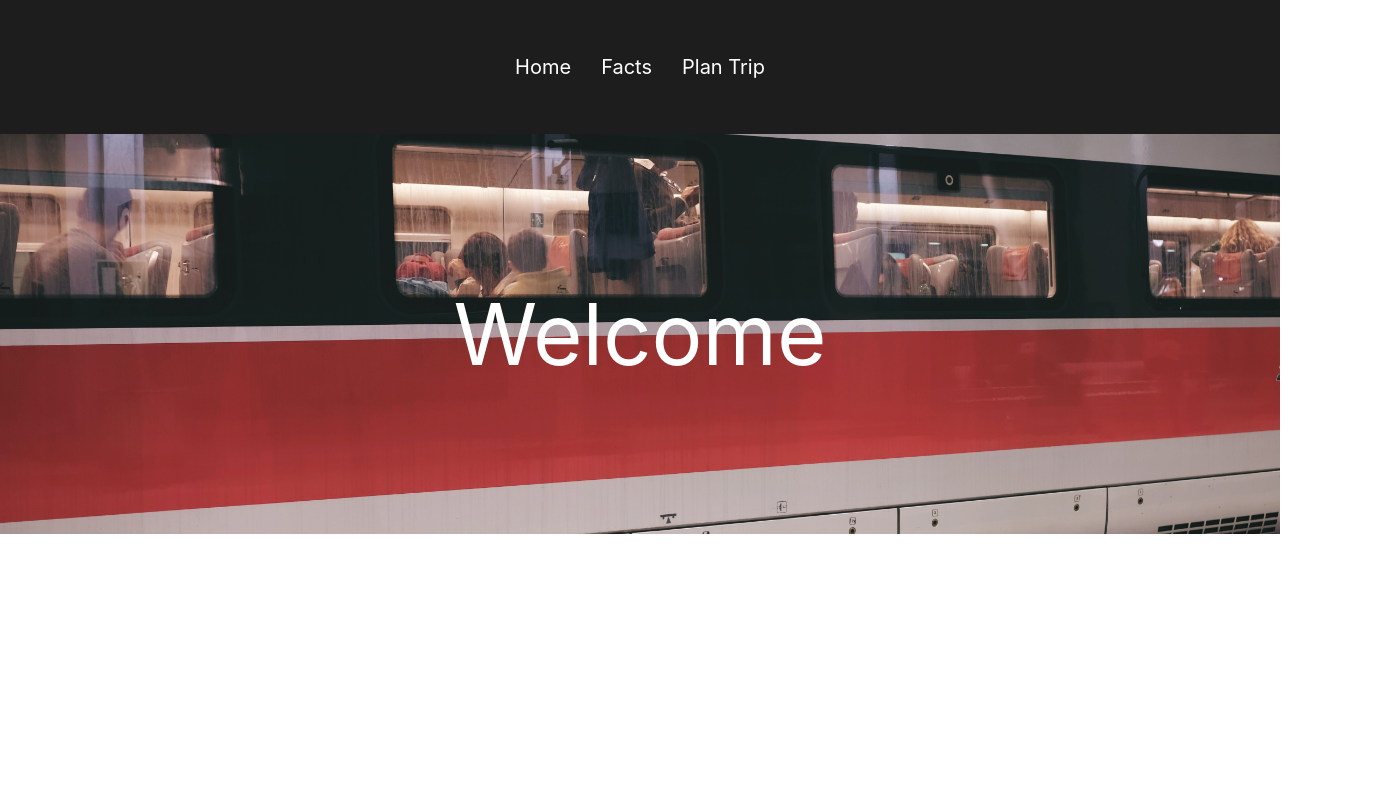
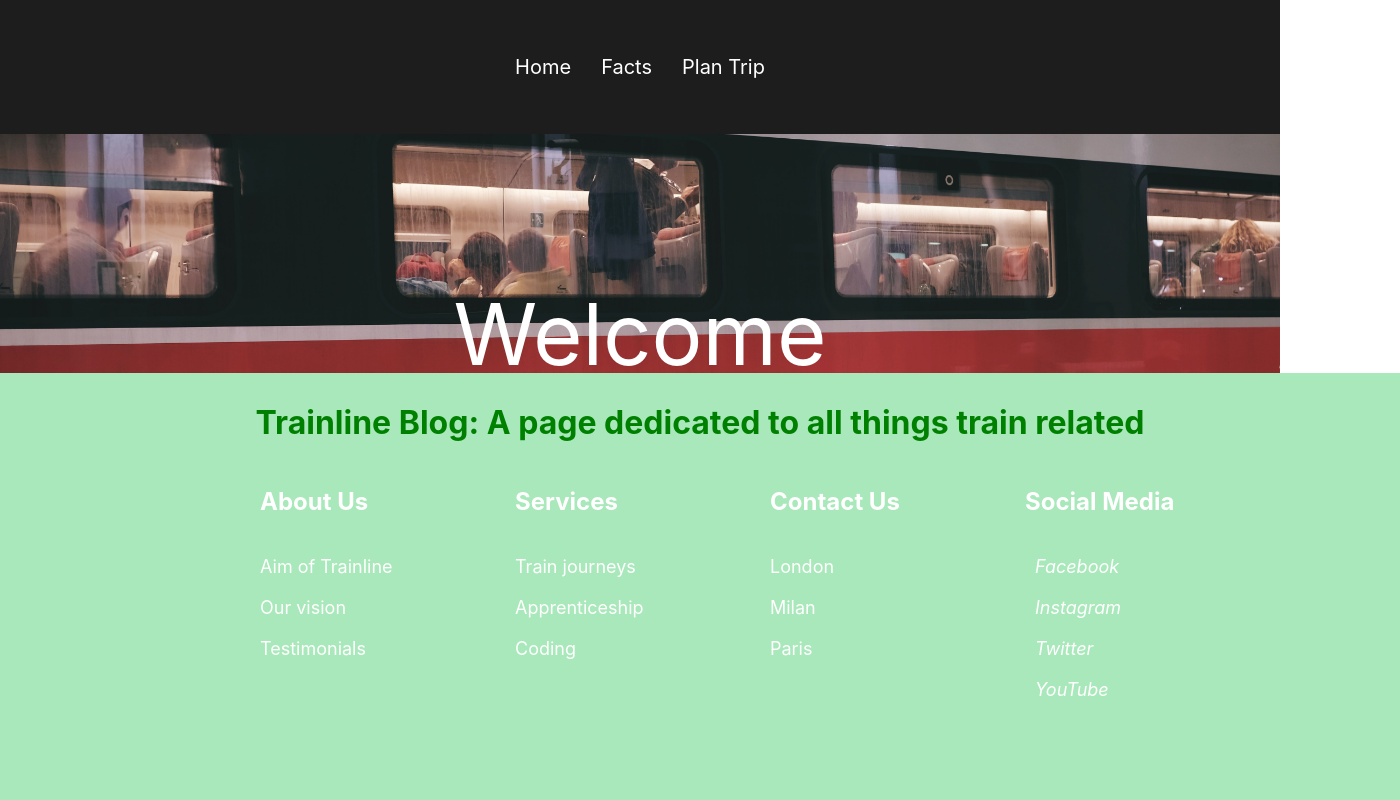
Before and after one commit to alexandravladu/ts-react-project, a React (Create React App) app: page / in a window 1280 px wide. Shown: the top 800 px of the page, 1400 px wide, since content can reach past the window. Built offline with nearby package versions, Linux system fonts and the light colour scheme.

Commit message:
fixed css and rendering issues for todo

```diff
--- a/package.json
+++ b/package.json
@@ -14,6 +14,7 @@
     "react-dom": "^18.2.0",
     "react-router-dom": "^6.5.0",
     "react-scripts": "5.0.1",
+    "styled-components": "^5.3.6",
     "typescript": "^4.9.4",
     "web-vitals": "^2.1.4"
   },
@@ -42,6 +43,7 @@
     ]
   },
   "devDependencies": {
+    "@types/styled-components": "^5.1.26",
     "node-sass": "^7.0.3"
   }
 }
--- /dev/null
+++ b/src/components/footer/Footer.tsx
@@ -0,0 +1,75 @@
+import React from "react";
+import {
+  Box,
+  Container,
+  Row,
+  Column,
+  FooterLink,
+  Heading,
+} from "./FooterStyles";
+
+const Footer = () => {
+  return (
+    <Box>
+      <h1 style={{ color: "green",
+                   textAlign: "center",
+                   marginTop: "-50px" }}>
+        Trainline Blog: A page dedicated to all things train related
+      </h1>
+      <Container>
+        <Row>
+          <Column>
+            <Heading>About Us</Heading>
+            <FooterLink href="#">Aim of Trainline</FooterLink>
+            <FooterLink href="#">Our vision</FooterLink>
+            <FooterLink href="#">Testimonials</FooterLink>
+          </Column>
+          <Column>
+            <Heading>Services</Heading>
+            <FooterLink href="#">Train journeys</FooterLink>
+            <FooterLink href="#">Apprenticeship</FooterLink>
+            <FooterLink href="#">Coding</FooterLink>
+          </Column>
+          <Column>
+            <Heading>Contact Us</Heading>
+            <FooterLink href="#">London</FooterLink>
+            <FooterLink href="#">Milan</FooterLink>
+            <FooterLink href="#">Paris</FooterLink>
+          </Column>
+          <Column>
+            <Heading>Social Media</Heading>
+            <FooterLink href="#">
+              <i className="fab fa-facebook-f">
+                <span style={{ marginLeft: "10px" }}>
+                  Facebook
+                </span>
+              </i>
+            </FooterLink>
+            <FooterLink href="#">
+              <i className="fab fa-instagram">
+                <span style={{ marginLeft: "10px" }}>
+                  Instagram
+                </span>
+              </i>
+            </FooterLink>
+            <FooterLink href="#">
+              <i className="fab fa-twitter">
+                <span style={{ marginLeft: "10px" }}>
+                  Twitter
+                </span>
+              </i>
+            </FooterLink>
+            <FooterLink href="#">
+              <i className="fab fa-youtube">
+                <span style={{ marginLeft: "10px" }}>
+                  YouTube
+                </span>
+              </i>
+            </FooterLink>
+          </Column>
+        </Row>
+      </Container>
+    </Box>
+  );
+};
+export default Footer;
--- /dev/null
+++ b/src/components/footer/FooterStyles.tsx
@@ -0,0 +1,57 @@
+import styled from 'styled-components';
+
+export const Box = styled.div`
+padding: 80px 60px;
+background: #a9e8ba;
+position: absolute;
+bottom: 0;
+width: 100%;
+@media (max-width: 1000px) {
+	padding: 70px 30px;
+}
+`;
+
+export const Container = styled.div`
+	display: flex;
+	flex-direction: column;
+	justify-content: center;
+	max-width: 1000px;
+	margin: 0 auto;
+	/* background: red; */
+`
+
+export const Column = styled.div`
+display: flex;
+flex-direction: column;
+text-align: left;
+margin-left: 60px;
+`;
+
+export const Row = styled.div`
+display: grid;
+grid-template-columns: repeat(auto-fill,
+						minmax(185px, 1fr));
+grid-gap: 20px;
+@media (max-width: 1000px) {
+	grid-template-columns: repeat(auto-fill,
+						minmax(200px, 1fr));
+}
+`;
+
+export const FooterLink = styled.a`
+color: #fff;
+margin-bottom: 20px;
+font-size: 18px;
+text-decoration: none;
+&:hover {
+	color: green;
+	transition: 200ms ease-in;
+}
+`;
+
+export const Heading = styled.p`
+font-size: 24px;
+color: #fff;
+margin-bottom: 40px;
+font-weight: bold;
+`;
--- a/src/components/toDo/Todo.css
+++ b/src/components/toDo/Todo.css
@@ -62,3 +62,50 @@
     flex: 70%;
     width: 100%;
   }
+
+  .todoList {
+    flex: 70%;
+    width: 100%;
+    display: flex;
+    align-items: center;
+    padding-top:50px;
+    flex-direction: column;
+  }
+
+  .task{
+    width: 500px;
+    height: 50px;
+    display: flex;
+    color: white;
+    margin: 15px;
+  }
+
+  .task .todo-cont {
+    flex: 80%;
+    height: 100%;
+    display: flex;
+    justify-content: center;
+    align-items: center;
+  }
+
+  .task .todo-cont span{
+    display: grid;
+    place-items: center;
+    border: 1px solid plum;
+    width: 100%;
+    height: 100%;
+    font-size: 18px;
+    border-right: none;
+    background-color: blueviolet;
+  }
+
+  .task button {
+    flex: 20%;
+    height: 100%;
+    border: none;
+    background-color: brown;
+    border-top-right-radius: 8px;
+    border-bottom-right-radius: 8px;
+    color: white;
+    cursor: pointer;
+  }
--- a/src/components/toDo/TodoTask.tsx
+++ b/src/components/toDo/TodoTask.tsx
@@ -10,7 +10,7 @@
 const TodoTask = ({ task, completeTask }: Props) => {
   return (
     <div className='task'>
-        <div className='content'>
+        <div className='todo-cont'>
             <span> {task.taskName}</span>
             <span> {task.deadline} </span>
         </div>
--- a/src/pages/home/Home.tsx
+++ b/src/pages/home/Home.tsx
@@ -1,5 +1,6 @@
 import Accordion from '../../components/accordion/Accordion';
 import Hero from '../../components/hero/Hero';
+import Footer from '../../components/footer/Footer';
 // import Todo from '../../components/toDo/Todo';
 
 const Home = () => {
@@ -8,7 +9,10 @@
     <div>
         <Hero title='Welcome' />
         <Accordion />
+
         {/* <Todo /> */}
+
+     <Footer />
     </div>
 
 
```
Also changed, not shown: 1 other file (tests, documents, lock files or other folders).
